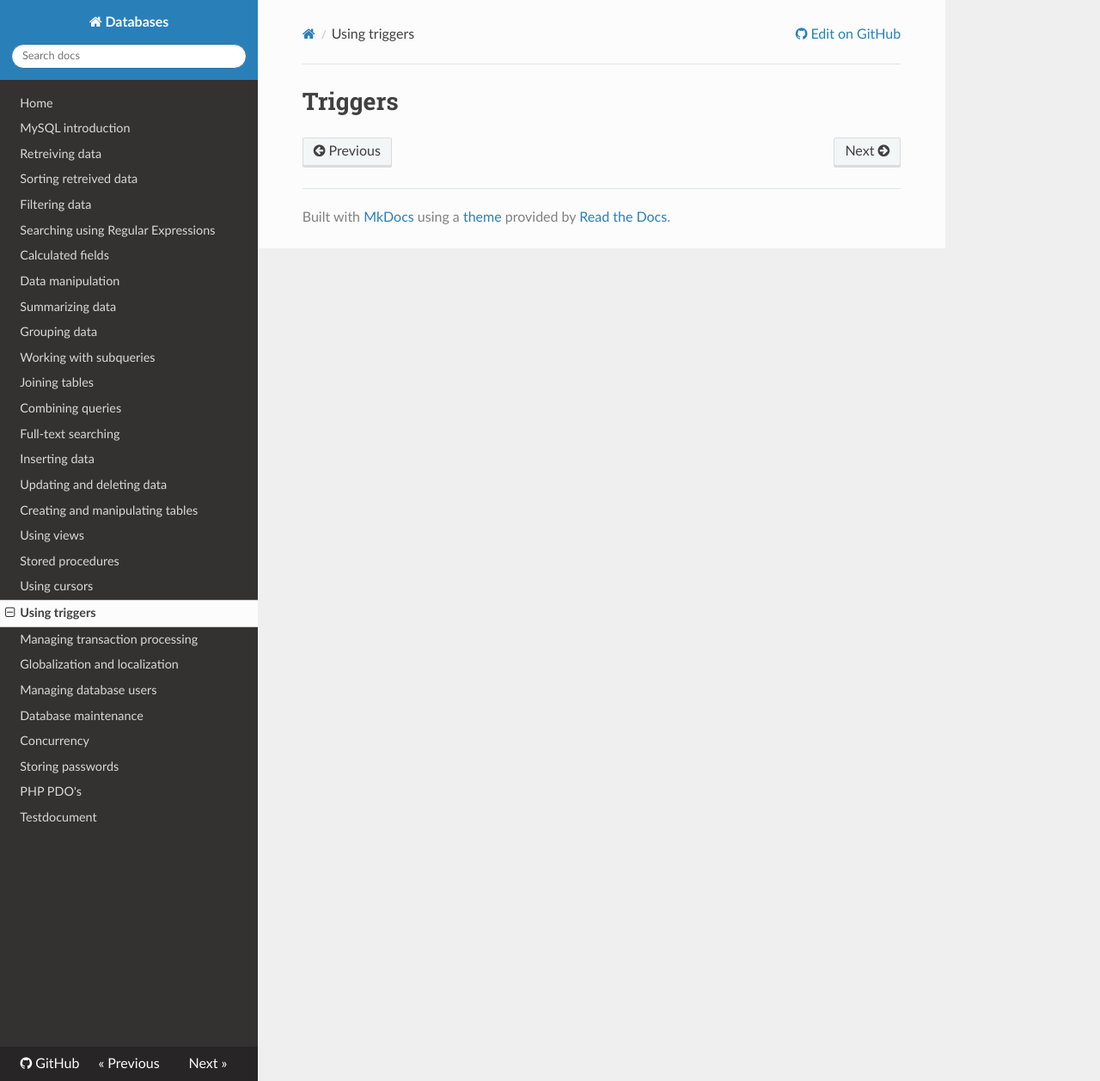
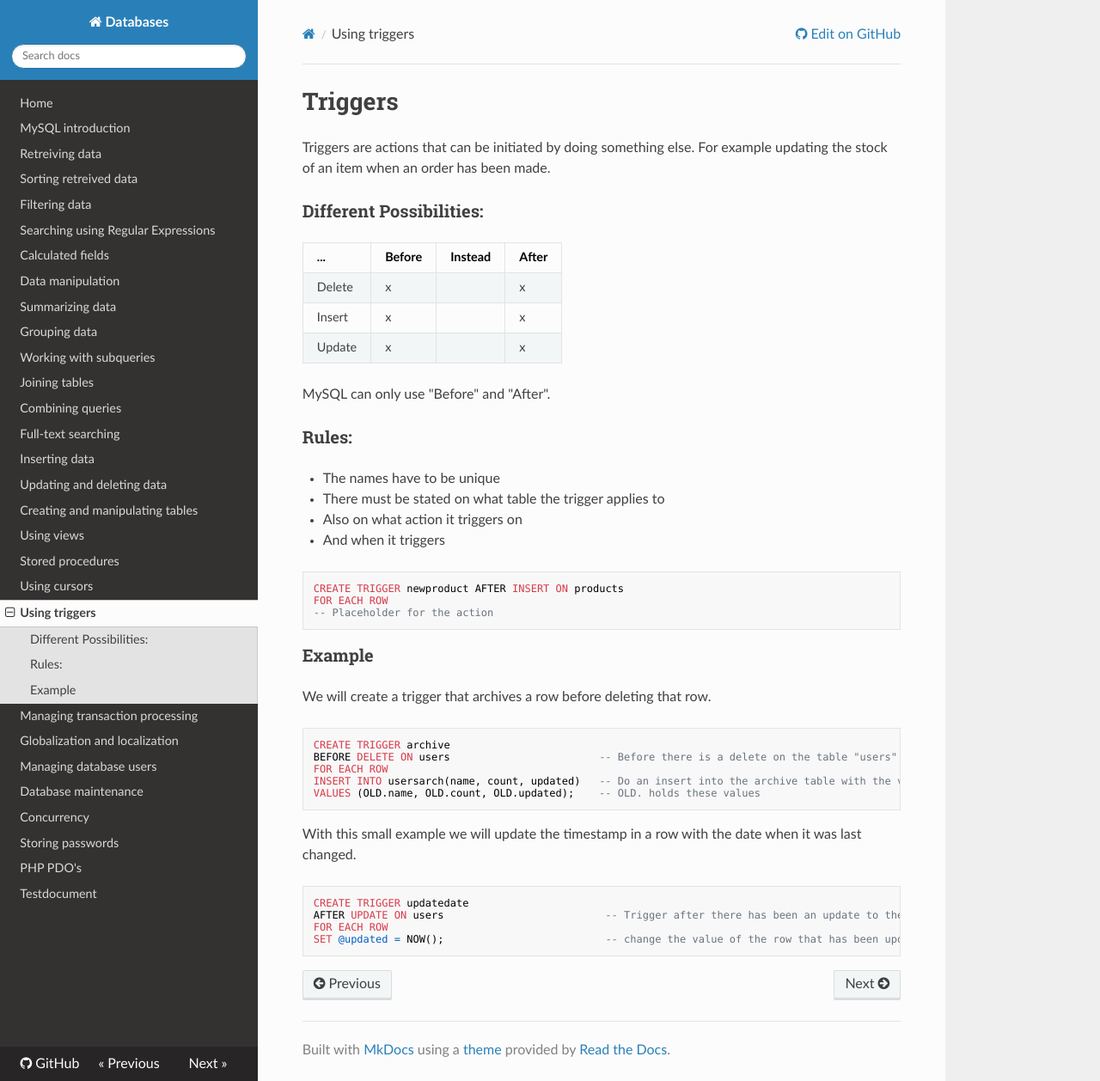
Before and after one commit to sillevl/course-databases, an MkDocs documentation site: the page built from docs/triggers.md, in a window 1280 px wide and 1258 px high. Shown: the whole window at 86% size. Built offline with MkDocs 1.6.1, drawn with Linux system fonts in a browser that asks for light colours; nearby versions of some CDN libraries; old or Windows-style settings are respelled for this version of MkDocs.

Commit message:
Update triggers.md
Copy of the notes I took in class.

````diff
--- a/docs/triggers.md
+++ b/docs/triggers.md
@@ -1 +1,47 @@
 # Triggers
+
+Triggers are actions that can be initiated by doing something else. For example updating the stock of an item when an order has been made.
+
+
+###Different Possibilities:
+|...|Before|Instead|After|
+|---|---|---|---|
+|Delete|x||x|
+|Insert|x||x|
+|Update|x||x|
+
+MySQL can only use "Before" and "After".
+
+###Rules:
+
+- The names have to be unique
+- There must be stated on what table the trigger applies to
+- Also on what action it triggers on
+- And when it triggers
+
+```sql
+CREATE TRIGGER newproduct AFTER INSERT ON products
+FOR EACH ROW
+-- Placeholder for the action
+```
+
+###Example
+
+We will create a trigger that archives a row before deleting that row.
+
+```sql
+CREATE TRIGGER archive
+BEFORE DELETE ON users                        -- Before there is a delete on the table "users"
+FOR EACH ROW
+INSERT INTO usersarch(name, count, updated)   -- Do an insert into the archive table with the values that will be deleted
+VALUES (OLD.name, OLD.count, OLD.updated);    -- OLD. holds these values
+```
+
+With this small example we will update the timestamp in a row with the date when it was last changed.
+
+```sql
+CREATE TRIGGER updatedate
+AFTER UPDATE ON users                          -- Trigger after there has been an update to the table "users"
+FOR EACH ROW
+SET @updated = NOW();                          -- change the value of the row that has been updated to NOW() (Current date/time)
+```
````
